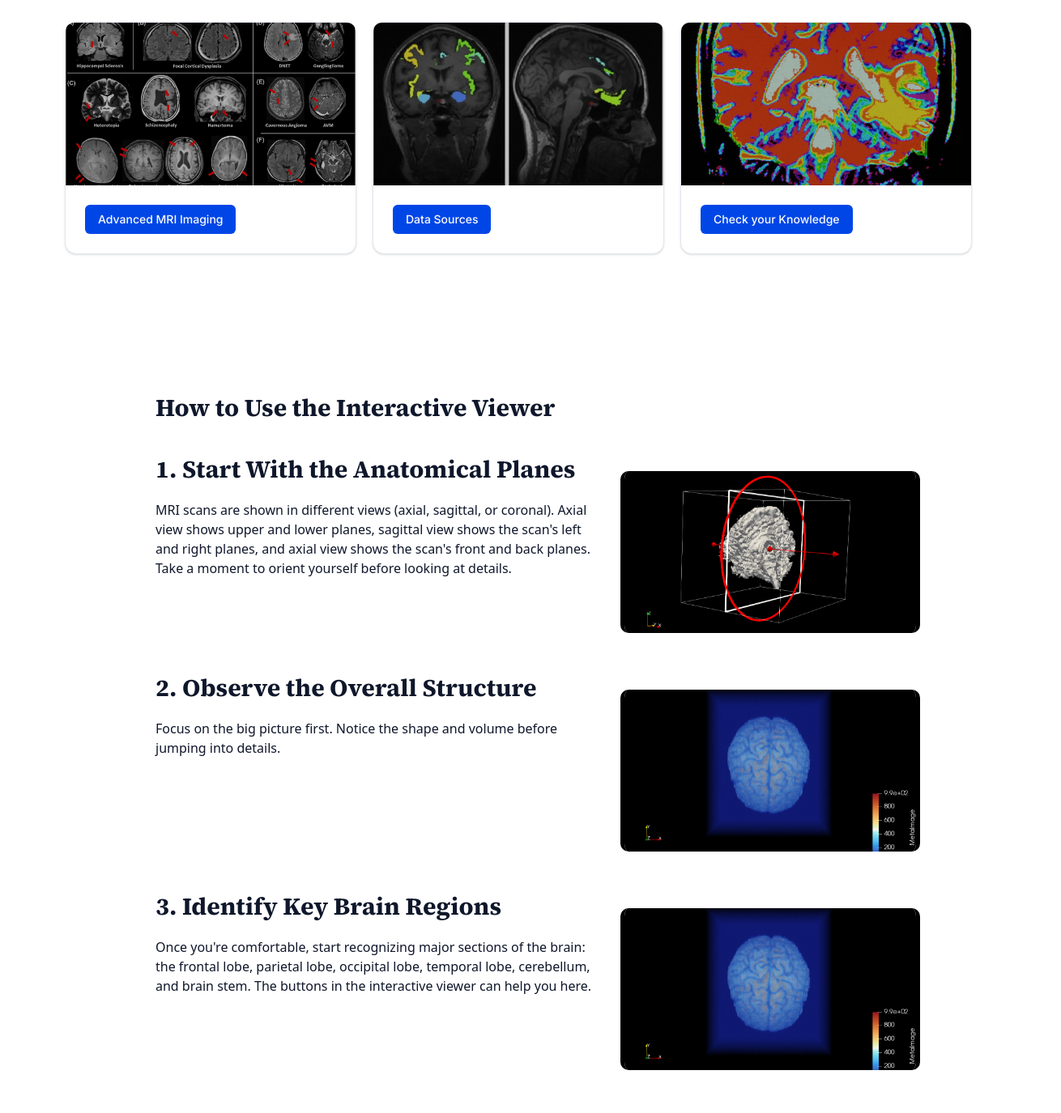
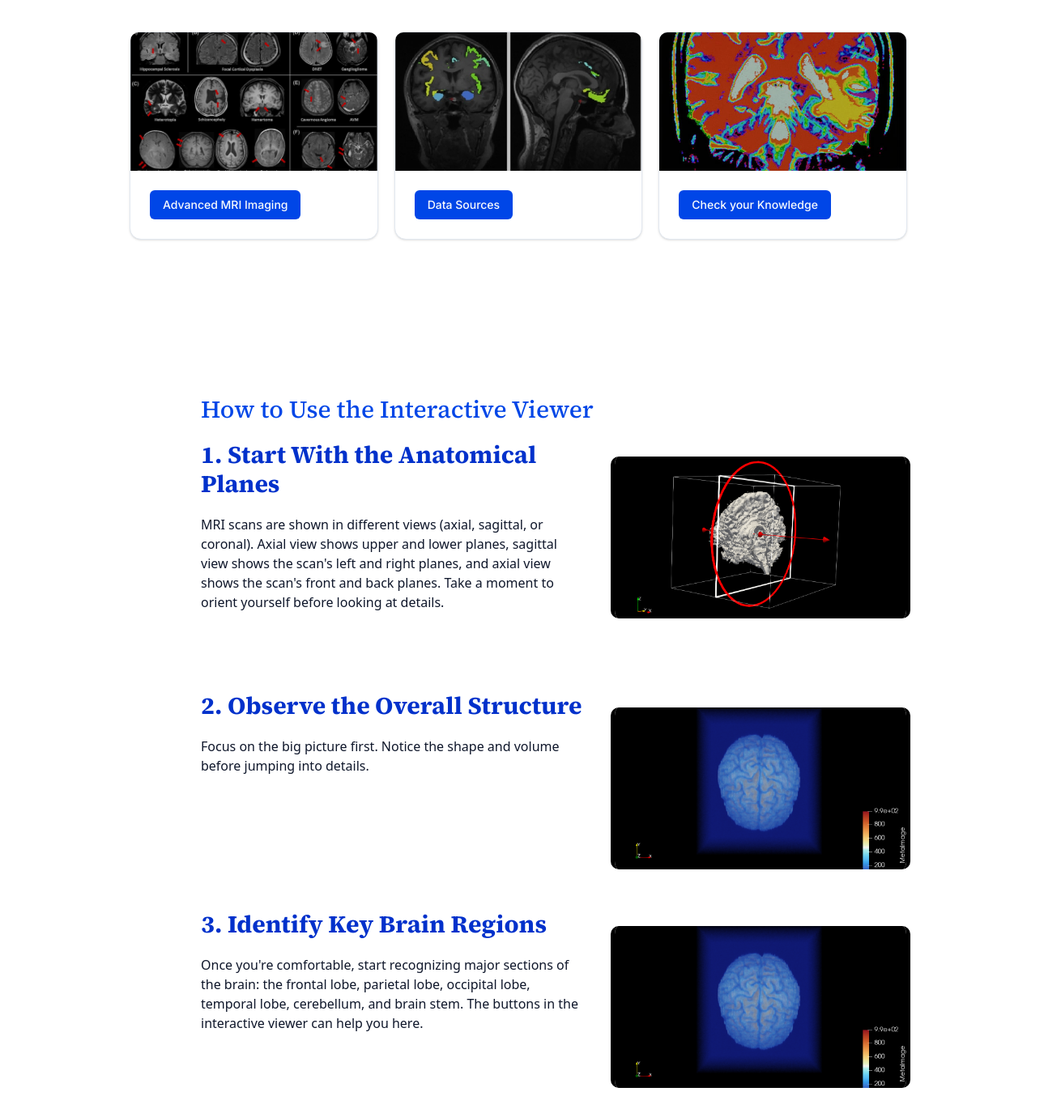
Before and after one commit to mikaelatho/medical-imagers-shadcn, a Next.js app: page /explore in a window 1280 px wide. Shown: the part 1365-2740 px from the top of the page at 81% size, 1310 px wide, since content can reach past the window. Built offline with nearby package versions, Linux system fonts and the light colour scheme; no server answers.

Commit message:
color + spacing changes

```diff
--- a/app/explore/page.tsx
+++ b/app/explore/page.tsx
@@ -8,16 +8,16 @@ import Link from "next/link";
 
 export default function Explore() {
   const { viewerRef, loadModel, setOpacity } = navigator();
-  const {contourImages, setContourImages} = contour();
+  const { contourImages, setContourImages } = contour();
 
   return (
-    <main className="min-h-screen flex flex-col items-center justify-start" style={{scrollBehavior: "smooth"}}>
-      <div style={{marginRight: "43%"}}>
+    <main className="min-h-screen flex flex-col items-center justify-start mx-auto px-6 sm:px-20 py-10" style={{ scrollBehavior: "smooth" }}>
+      <div style={{ marginRight: "43%" }}>
 
         {/* ----------HEADER---------- */}
 
         <div>
-        <br/> <br/>
+          <br /> <br />
           <h1 className="text-4xl sm:text-5xl font-bold font-source-serif-4 text-blue-700 my-5 text-left">
             Explore Brain MRI Visualizations
           </h1>
@@ -31,16 +31,16 @@ export default function Explore() {
           <h2 className="text-4xl sm:text-3xl font-bold font-source-serif-4 text-black-700 my-5 text-left">
             Interactive MRI Viewer
           </h2>
-          <Button variant="explore" style={{marginBottom: "5%", marginTop: "22px"}} onClick={() => window.location.href="#explore"}>Exploration Guide</Button>
+          <Button variant="default" style={{ marginBottom: "5%", marginTop: "22px" }} onClick={() => window.location.href = "#explore"}>Exploration Guide</Button>
           <p></p>
         </div>
 
         {/* ----------FILTER BUTTONS---------- */}
         <div className="flex gap-4">
           <p> View type: </p>
-          <Button variant="explore" style={{marginBottom: "5%"}} onClick={() => setOpacity(1)}>Volume Render</Button>
-          <Button variant="explore" style={{marginBottom: "5%"}} onClick={() => setOpacity(0.15)}>Low Contrast</Button>
-          <br/>
+          <Button variant="explore" style={{ marginBottom: "5%" }} onClick={() => setOpacity(1)}>Volume Render</Button>
+          <Button variant="explore" style={{ marginBottom: "5%" }} onClick={() => setOpacity(0.15)}>Low Contrast</Button>
+          <br />
         </div>
       </div>
 
@@ -53,31 +53,31 @@ export default function Explore() {
           id="float-child"
           style={{ flex: "10", minHeight: "460px", overflow: "hidden" }}
         >
-          <div style={{position: "relative", width: "100%", height: "75%", border: "5px solid black", borderRadius: "10px", boxSizing: "border-box", overflow: "hidden"}}>
+          <div style={{ position: "relative", width: "100%", height: "75%", border: "5px solid black", borderRadius: "10px", boxSizing: "border-box", overflow: "hidden" }}>
             <div ref={viewerRef} style={{ position: "absolute", inset: 0 }} />
             <Button
               variant="explore"
               onClick={() => { loadModel("/explore-assets/models/standard/standard_scene.gltf"); setContourImages("standard"); }}
-              style={{marginBottom: "5%", position: "absolute", top: "0", left: "0"}}>
+              style={{ marginBottom: "5%", position: "absolute", top: "0", left: "0" }}>
               Back to Default View
             </Button>
           </div>
 
-          <div className="flex gap-4" style={{paddingTop: "5px"}}>
+          <div className="flex gap-4" style={{ paddingTop: "5px" }}>
             <img
               src={contourImages.anterior}
               alt="Coronal Anterior Slice"
-            style={{ width: "370px", height: "185px", borderLeft: "100px", borderRight: "100px", borderStyle: "solid", borderColor: "#0e0e78", borderRadius: "10px", marginRight: "9px"}}
+              style={{ width: "370px", height: "185px", borderLeft: "100px", borderRight: "100px", borderStyle: "solid", borderColor: "#0e0e78", borderRadius: "10px", marginRight: "9px" }}
             />
             <img
               src={contourImages.sagittal}
               alt="Left Sagittal Slice"
-            style={{ width: "370px", height: "185px", borderLeft: "100px", borderRight: "100px", borderStyle: "solid", borderColor: "#0e0e78", borderRadius: "10px", marginRight: "9px"}}
+              style={{ width: "370px", height: "185px", borderLeft: "100px", borderRight: "100px", borderStyle: "solid", borderColor: "#0e0e78", borderRadius: "10px", marginRight: "9px" }}
             />
             <img
               src={contourImages.axial}
               alt="Upper Axial Slice"
-            style={{ width: "370px", height: "185px", borderLeft: "100px", borderRight: "100px", borderStyle: "solid", borderColor: "#0e0e78", borderRadius: "10px", marginRight: "9px"}}
+              style={{ width: "370px", height: "185px", borderLeft: "100px", borderRight: "100px", borderStyle: "solid", borderColor: "#0e0e78", borderRadius: "10px", marginRight: "9px" }}
             />
           </div>
         </div>
@@ -85,7 +85,7 @@ export default function Explore() {
         {/* ----------BUTTON CONTAINER---------- */}
         <div
           id="float-child"
-          style={{ flex: "1", borderWidth: "2px solid black", borderRadius: "10px", padding: "5%", marginRight: "20px", width: "25%"}}
+          style={{ flex: "1", borderWidth: "2px solid black", borderRadius: "10px", padding: "5%", marginRight: "20px", width: "25%" }}
         >
 
           <div id="right">
@@ -96,42 +96,42 @@ export default function Explore() {
             <Button
               variant="explore"
               onClick={() => { loadModel("/explore-assets/models/standard/standard_scene.gltf"); setContourImages("standard"); }}
-                style={{marginBottom: "5%"}}>
+              style={{ marginBottom: "5%" }}>
               Frontal Lobe
             </Button>
 
             <Button
               variant="explore"
               onClick={() => { loadModel("/explore-assets/models/standard/standard_scene.gltf"); setContourImages("standard"); }}
-              style={{marginBottom: "5%"}}>
+              style={{ marginBottom: "5%" }}>
               Parietal Lobe
             </Button>
 
             <Button
               variant="explore"
               onClick={() => { loadModel("/explore-assets/models/standard/standard_scene.gltf"); setContourImages("standard"); }}
-              style={{marginBottom: "5%"}}>
+              style={{ marginBottom: "5%" }}>
               Occipital Lobe
             </Button>
 
             <Button
               variant="explore"
               onClick={() => { loadModel("/explore-assets/models/standard/standard_scene.gltf"); setContourImages("standard"); }}
-              style={{marginBottom: "5%"}}>
+              style={{ marginBottom: "5%" }}>
               Temporal Lobe
             </Button>
 
             <Button
               variant="explore"
               onClick={() => { loadModel("/explore-assets/models/standard/standard_scene.gltf"); setContourImages("standard"); }}
-              style={{marginBottom: "5%"}}>
+              style={{ marginBottom: "5%" }}>
               Cerebellum
             </Button>
 
             <Button
               variant="explore"
               onClick={() => { loadModel("/explore-assets/models/standard/standard_scene.gltf"); setContourImages("standard"); }}
-            style={{marginBottom: "5%"}}>
+              style={{ marginBottom: "5%" }}>
               Brain Stem
             </Button>
 
@@ -143,7 +143,7 @@ export default function Explore() {
             <Button
               variant="explore"
               onClick={() => { loadModel("/explore-assets/models/glioblastoma/glioblastoma.gltf"); setContourImages("glioblastoma"); }}
-              style={{marginBottom: "5%"}}
+              style={{ marginBottom: "5%" }}
             >
               Glioblastoma
             </Button>
@@ -151,14 +151,14 @@ export default function Explore() {
             <Button
               variant="explore"
               onClick={() => { loadModel("/explore-assets/models/glioma2/glioma2.gltf"); setContourImages("glioma"); }}
-              style={{marginBottom: "5%"}}>
+              style={{ marginBottom: "5%" }}>
               Glioma
             </Button>
 
             <Button
               variant="explore"
               onClick={() => { loadModel("/explore-assets/models/meta2/meta2.gltf"); setContourImages("metastatic"); }}
-              style={{marginBottom: "5%"}}>
+              style={{ marginBottom: "5%" }}>
               Metastatic Disease
             </Button>
 
@@ -171,7 +171,7 @@ export default function Explore() {
 
       <div className="px-6 sm:px-20 pb-20 items-center">
         <h2 className="text-center text-2xl py-5 sm:text-3xl font-bold font-source-serif-4 text-blue-700 my-5">
-          <br/><br/>
+          <br /><br />
           Want to learn more?
         </h2>
         <div className="grid grid-cols-1 md:grid-cols-3 gap-5">
@@ -228,13 +228,13 @@ export default function Explore() {
 
       {/* ----------WALK THROUGH---------- */}
 
-          <div style={{marginLeft: "15%"}} id="explore">
-            <br/><br/><br/>
-          <h2 className="text-4xl sm:text-3xl font-bold font-source-serif-4 text-black-700 my-5 text-left">
+      <div style={{ marginLeft: "15%" }} id="explore">
+        <br /><br /><br />
+        <h2 className="text-left text-2xl pt-10 sm:text-3xl font-medium font-source-serif-4 text-blue-600">
           How to Use the Interactive Viewer
         </h2>
 
-      <div style={{display: "grid", gridTemplateColumns: "50% 50%", gap: "30px", alignItems: "start", marginLeft: "start"}}>
+        <div style={{ display: "grid", gridTemplateColumns: "50% 50%", gap: "30px", alignItems: "start", marginLeft: "start" }}>
 
           {/* ----------LEFT COLUMN---------- */}
 
@@ -242,7 +242,7 @@ export default function Explore() {
 
           {/* ---STEP ONE---*/}
           <div>
-          <h3 className="text-2xl sm:text-3xl font-bold font-source-serif-4 text-black-700 my-5 text-left">
+            <h3 className="text-2xl sm:text-3xl font-bold font-source-serif-4 text-blue-700 my-5 text-left">
               1. Start With the Anatomical Planes
             </h3>
             <p>
@@ -259,13 +259,13 @@ export default function Explore() {
             <img
               src={"/explore-assets/images/walkthrough/wt1.png"}
               alt="Upper Axial Slice"
-             style={{ width: "370px", height: "200px", borderLeft: "5px", borderRight: "5px", borderStyle: "solid", borderColor: "black", borderRadius: "10px", marginRight: "9px", marginTop: "40px"}}
+              style={{ width: "370px", height: "200px", borderLeft: "5px", borderRight: "5px", borderStyle: "solid", borderColor: "black", borderRadius: "10px", marginRight: "9px", marginTop: "40px" }}
             />
           </div>
 
           <div>
             {/* ---STEP TWO---*/}
-        <h3 className="text-2xl sm:text-3xl font-bold font-source-serif-4 text-black-700 my-5 text-left">
+            <h3 className="text-2xl sm:text-3xl font-bold font-source-serif-4 text-blue-700 my-5 text-left">
               2. Observe the Overall Structure
             </h3>
             <p>Focus on the big picture first. Notice the shape and volume before jumping into details.</p>
@@ -277,13 +277,13 @@ export default function Explore() {
             <img
               src={"/explore-assets/images/walkthrough/wt2.png"}
               alt="Upper Axial Slice"
-            style={{ width: "370px", height: "200px", borderLeft: "5px", borderRight: "5px", borderStyle: "solid", borderColor: "black", borderRadius: "10px", marginRight: "9px", marginTop: "40px"}}
+              style={{ width: "370px", height: "200px", borderLeft: "5px", borderRight: "5px", borderStyle: "solid", borderColor: "black", borderRadius: "10px", marginRight: "9px", marginTop: "40px" }}
             />
           </div>
 
           <div>
             {/* ---STEP THREE---*/}
-        <h3 className="text-2xl sm:text-3xl font-bold font-source-serif-4 text-black-700 my-5 text-left">
+            <h3 className="text-2xl sm:text-3xl font-bold font-source-serif-4 text-blue-700 my-5 text-left">
               3. Identify Key Brain Regions
             </h3>
             <p>
@@ -298,13 +298,13 @@ export default function Explore() {
             <img
               src={"/explore-assets/images/walkthrough/wt2.png"}
               alt="Upper Axial Slice"
-            style={{ width: "370px", height: "200px", borderLeft: "5px", borderRight: "5px", borderStyle: "solid", borderColor: "black", borderRadius: "10px", marginRight: "9px", marginTop: "40px"}}
+              style={{ width: "370px", height: "200px", borderLeft: "5px", borderRight: "5px", borderStyle: "solid", borderColor: "black", borderRadius: "10px", marginRight: "9px", marginTop: "40px" }}
             />
           </div>
 
           {/* ---STEP FOUR---*/}
           <div>
-        <h3 className="text-2xl sm:text-3xl font-bold font-source-serif-4 text-black-700 my-5 text-left">
+            <h3 className="text-2xl sm:text-3xl font-bold font-source-serif-4 text-blue-700 my-5 text-left">
               4. Understanding Scan Contrasts
             </h3>
             <p>
@@ -321,13 +321,13 @@ export default function Explore() {
             <img
               src={"/explore-assets/images/walkthrough/wt4.png"}
               alt="Upper Axial Slice"
-            style={{ width: "370px", height: "200px", borderLeft: "5px", borderRight: "5px", borderStyle: "solid", borderColor: "black", borderRadius: "10px", marginRight: "9px", marginTop: "40px"}}
+              style={{ width: "370px", height: "200px", borderLeft: "5px", borderRight: "5px", borderStyle: "solid", borderColor: "black", borderRadius: "10px", marginRight: "9px", marginTop: "40px" }}
             />
           </div>
 
           {/* ---STEP FIVE---*/}
           <div>
-        <h3 className="text-2xl sm:text-3xl font-bold font-source-serif-4 text-black-700 my-5 text-left">
+            <h3 className="text-2xl sm:text-3xl font-bold font-source-serif-4 text-blue-700 my-5 text-left">
               5. Explore at Your Own Pace
             </h3>
             <p>
@@ -343,11 +343,11 @@ export default function Explore() {
             <img
               src={"/explore-assets/images/walkthrough/wt5.png"}
               alt="Upper Axial Slice"
-            style={{ width: "370px", height: "200px", borderWidth: "5px", borderStyle: "solid", borderColor: "#F5F5F5", borderRadius: "10px", marginRight: "9px", marginTop: "40px"}}
+              style={{ width: "370px", height: "200px", borderWidth: "5px", borderStyle: "solid", borderColor: "#F5F5F5", borderRadius: "10px", marginRight: "9px", marginTop: "40px" }}
             />
           </div>
         </div>
-        <br/><br/><br/>
+        <br /><br /><br />
       </div>
     </main>
   );
--- a/components/ui/nav.tsx
+++ b/components/ui/nav.tsx
@@ -89,8 +89,8 @@ export function Nav() {
               <NavigationMenuTrigger><Link href="/explore">Explore</Link></NavigationMenuTrigger>
               <NavigationMenuContent>
                 <ul className="w-96">
-                  <ListItem href="/explore" title="Header title">
-                    A description of the this section
+                  <ListItem href="/explore" title="Explore MRI">
+                    Explore data with our interactive MRI viewer.
                   </ListItem>
                 </ul>
               </NavigationMenuContent>
--- a/package.json
+++ b/package.json
@@ -13,7 +13,7 @@
     "class-variance-authority": "^0.7.1",
     "clsx": "^2.1.1",
     "lucide-react": "^0.563.0",
-    "next": "16.1.5",
+    "next": "^16.2.2",
     "radix-ui": "^1.4.3",
     "react": "19.2.3",
     "react-dom": "19.2.3",
```
Also changed, not shown: app/learn/page.tsx (+9 -7 lines), 1 other file (tests, documents, lock files or other folders). Lines whose indentation alone changed are shown as unchanged.
